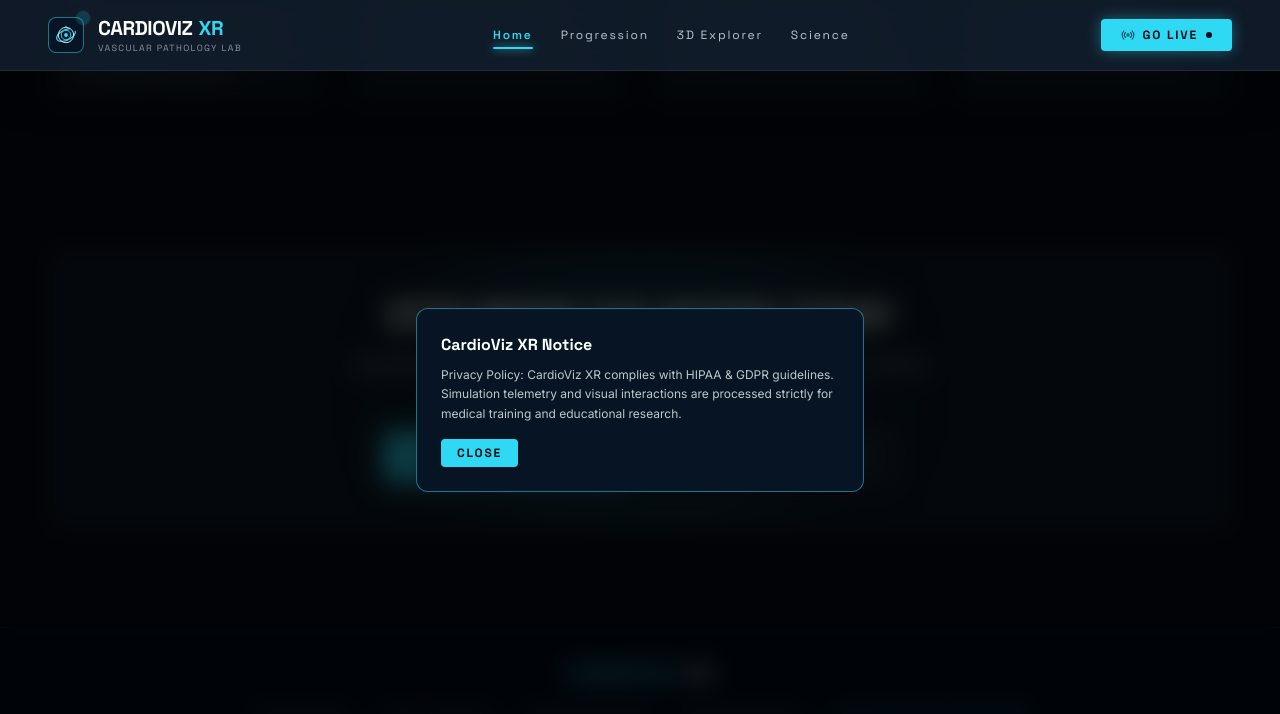
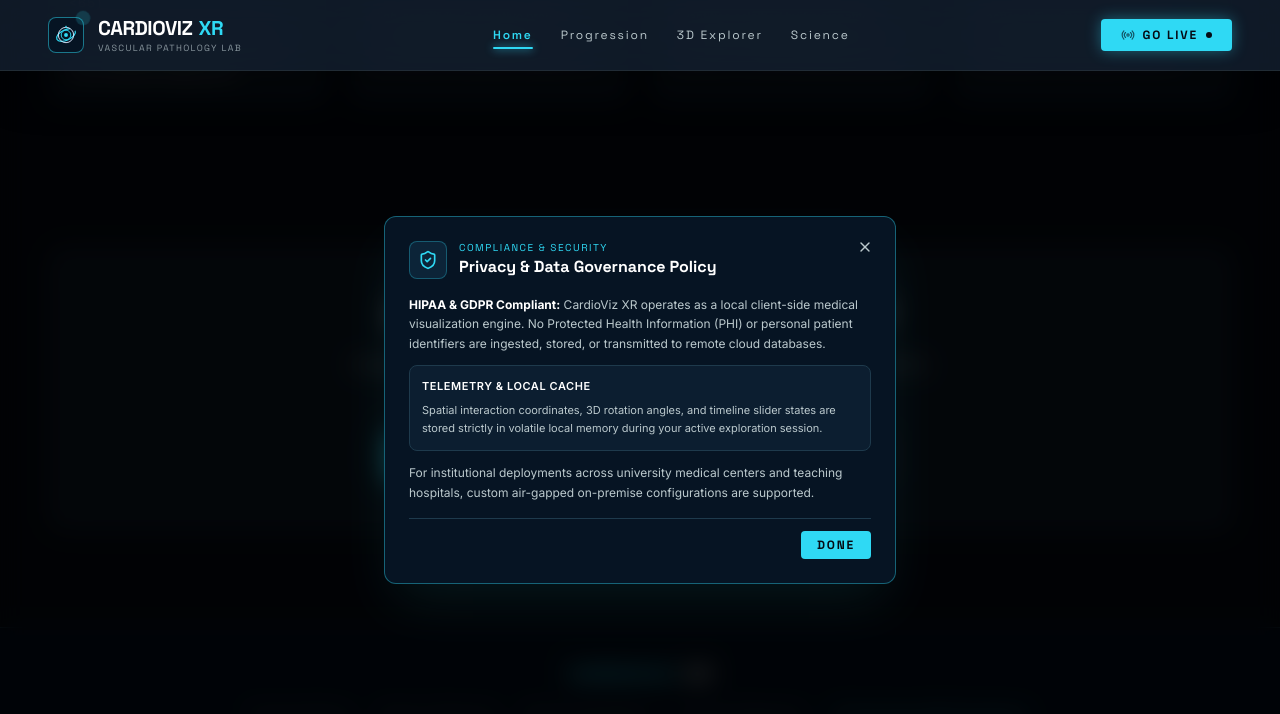
Before and after one commit to bikram73/CardioViz_XR, a React (Vite) app: page / in a window 1280 px wide. Both pictures are taken after a click on the button "Privacy Policy". Shown: the part 3908-4622 px from the top of the page. Built offline with nearby package versions, Linux system fonts and the light colour scheme.

Commit message:
first commit

```diff
--- a/src/components/Footer.tsx
+++ b/src/components/Footer.tsx
@@ -1,86 +1,250 @@
 import React, { useState } from 'react';
-import { ShieldAlert } from 'lucide-react';
+import { ShieldCheck, FileText, Mail, BookOpen, X, Check, Copy, Sparkles, Activity } from 'lucide-react';
+
+interface ModalData {
+  title: string;
+  category: string;
+  icon: React.ReactNode;
+  content: React.ReactNode;
+}
 
 export const Footer: React.FC = () => {
-  const [modalContent, setModalContent] = useState<string | null>(null);
+  const [activeModal, setActiveModal] = useState<ModalData | null>(null);
+  const [copiedEmail, setCopiedEmail] = useState<boolean>(false);
+
+  const handleCopyEmail = () => {
+    navigator.clipboard.writeText('research@cardioviz-xr.med');
+    setCopiedEmail(true);
+    setTimeout(() => setCopiedEmail(false), 2000);
+  };
+
+  const openPrivacy = () => {
+    setActiveModal({
+      title: 'Privacy & Data Governance Policy',
+      category: 'Compliance & Security',
+      icon: <ShieldCheck className="w-5 h-5 text-[#2fd9f4]" />,
+      content: (
+        <div className="space-y-3 text-xs text-[#bbc9cd] leading-relaxed">
+          <p>
+            <strong className="text-white">HIPAA &amp; GDPR Compliant:</strong> CardioViz XR operates as a local client-side medical visualization engine. No Protected Health Information (PHI) or personal patient identifiers are ingested, stored, or transmitted to remote cloud databases.
+          </p>
+          <div className="bg-[#0c1e30] p-3 rounded-lg border border-[#1e3a4c] space-y-1.5">
+            <div className="text-white font-semibold text-[11px] uppercase tracking-wider text-[#2fd9f4]">Telemetry &amp; Local Cache</div>
+            <p className="text-[11px]">
+              Spatial interaction coordinates, 3D rotation angles, and timeline slider states are stored strictly in volatile local memory during your active exploration session.
+            </p>
+          </div>
+          <p>
+            For institutional deployments across university medical centers and teaching hospitals, custom air-gapped on-premise configurations are supported.
+          </p>
+        </div>
+      ),
+    });
+  };
+
+  const openTerms = () => {
+    setActiveModal({
+      title: 'Terms of Medical Service & Research License',
+      category: 'Licensing & Clinical Scope',
+      icon: <FileText className="w-5 h-5 text-[#2fd9f4]" />,
+      content: (
+        <div className="space-y-3 text-xs text-[#bbc9cd] leading-relaxed">
+          <p>
+            <strong className="text-white">Academic &amp; Clinical Simulation Scope:</strong> CardioViz XR is engineered for computational vascular pathology education, spatial anatomy simulation, and procedural training.
+          </p>
+          <ul className="list-disc pl-4 space-y-1.5 text-[11px]">
+            <li>Hemodynamic fluid calculations (Poiseuille law, wall shear stress) are based on validated biomedical models for instructional purposes.</li>
+            <li>This platform serves as an adjunctive educational tool and is not certified as a primary standalone diagnostic medical device.</li>
+            <li>Clinical decision-making must always adhere to accredited institutional cardiology guidelines and board-certified physician oversight.</li>
+          </ul>
+        </div>
+      ),
+    });
+  };
+
+  const openEthics = () => {
+    setActiveModal({
+      title: 'Biomedical Ethics & Scientific Integrity',
+      category: 'Research Standards',
+      icon: <Activity className="w-5 h-5 text-[#2fd9f4]" />,
+      content: (
+        <div className="space-y-3 text-xs text-[#bbc9cd] leading-relaxed">
+          <p>
+            <strong className="text-white">Evidence-Based Modeling:</strong> Our 4-stage atherosclerosis progression models are cross-referenced with peer-reviewed literature from the American College of Cardiology (ACC) and European Society of Cardiology (ESC).
+          </p>
+          <div className="grid grid-cols-2 gap-2 text-[11px] mt-2">
+            <div className="bg-[#0c1e30] p-2.5 rounded border border-[#1e3a4c]">
+              <span className="text-[#2fd9f4] font-semibold block">ApoB Retention</span>
+              Trans-endothelial lipid entrapment rates modeled per modern lipidology standards.
+            </div>
+            <div className="bg-[#0c1e30] p-2.5 rounded border border-[#1e3a4c]">
+              <span className="text-[#2fd9f4] font-semibold block">Plaque Rupture</span>
+              Thin-cap fibroatheroma (TCFA) mechanics and shear stress triggers.
+            </div>
+          </div>
+        </div>
+      ),
+    });
+  };
+
+  const openContact = () => {
+    setActiveModal({
+      title: 'Vascular Pathology Modeling Lab',
+      category: 'Contact Research Team',
+      icon: <Mail className="w-5 h-5 text-[#2fd9f4]" />,
+      content: (
+        <div className="space-y-3 text-xs text-[#bbc9cd] leading-relaxed">
+          <p>
+            Connect with our computational biomechanics team, cardiovascular researchers, and XR development group for collaboration, institutional trials, or dataset inquiries.
+          </p>
+          <div className="bg-[#0c1e30] p-3 rounded-lg border border-[#1e3a4c] flex items-center justify-between gap-3">
+            <div>
+              <div className="text-[10px] uppercase tracking-wider text-[#bbc9cd]/70 font-technical">Direct Research Desk</div>
+              <div className="text-white font-mono text-xs sm:text-sm font-semibold">research@cardioviz-xr.med</div>
+            </div>
+            <button
+              onClick={handleCopyEmail}
+              className="flex items-center gap-1 px-3 py-1.5 bg-[#2fd9f4]/15 hover:bg-[#2fd9f4]/25 text-[#2fd9f4] border border-[#2fd9f4]/40 rounded text-xs font-technical uppercase tracking-wider transition-colors cursor-pointer"
+            >
+              {copiedEmail ? <Check className="w-3.5 h-3.5 text-emerald-400" /> : <Copy className="w-3.5 h-3.5" />}
+              {copiedEmail ? 'Copied' : 'Copy'}
+            </button>
+          </div>
+          <div className="text-[11px] text-[#bbc9cd]/70">
+            📍 Centers: Boston BioMedical Corridor | London Cardiovascular Digital Innovation Hub
+          </div>
+        </div>
+      ),
+    });
+  };
+
+  const openBreakdown = () => {
+    setActiveModal({
+      title: 'CardioViz XR — Executive Technical Breakdown',
+      category: '1-Page Architecture Overview',
+      icon: <Sparkles className="w-5 h-5 text-[#2fd9f4]" />,
+      content: (
+        <div className="space-y-3 text-xs text-[#bbc9cd] leading-relaxed max-h-[60vh] overflow-y-auto pr-1">
+          <div className="bg-[#0c1e30] p-3 rounded-lg border border-[#2fd9f4]/30 space-y-1">
+            <div className="text-white font-bold text-xs">Core Innovation: Real-Time Multimodal Cardiovascular XR</div>
+            <p className="text-[11px] text-[#bbc9cd]">
+              Unifying 3D spatial coronary anatomical exploration, interactive 4-stage atherosclerosis cellular simulation, and WebXR immersive stereo rendering into a zero-latency web application.
+            </p>
+          </div>
+
+          <div className="space-y-2">
+            <div className="text-white font-semibold text-[11px] uppercase tracking-wider text-[#2fd9f4]">Technical Architecture Highlights</div>
+            <div className="grid grid-cols-1 sm:grid-cols-2 gap-2 text-[11px]">
+              <div className="bg-[#061423] p-2.5 rounded border border-[#1e3a4c]">
+                <strong className="text-white block mb-0.5">1. WebGL &amp; Three.js</strong>
+                60FPS rendering of LAD, LCx, RCA with dynamic vessel highlight and hemodynamics.
+              </div>
+              <div className="bg-[#061423] p-2.5 rounded border border-[#1e3a4c]">
+                <strong className="text-white block mb-0.5">2. 2D Particle Physics</strong>
+                Live erythrocyte deformation, ApoB sub-endothelial aggregation, and thrombus meshing.
+              </div>
+              <div className="bg-[#061423] p-2.5 rounded border border-[#1e3a4c]">
+                <strong className="text-white block mb-0.5">3. Multi-Layer Slicing</strong>
+                Instant toggle for Endothelium, Lipids, Plaque, Blood Flow, and Clot layers.
+              </div>
+              <div className="bg-[#061423] p-2.5 rounded border border-[#1e3a4c]">
+                <strong className="text-white block mb-0.5">4. WebXR Ready</strong>
+                Stereoscopic HUD, spatial scale inspection, and immersive hands-free examination.
+              </div>
+            </div>
+          </div>
+        </div>
+      ),
+    });
+  };
 
   return (
-    <footer className="relative w-full flex flex-col items-center gap-4 text-center bg-[#020f1e] py-8 px-4 sm:px-12 border-t border-[#1E3A4C] text-xs font-body text-[#bbc9cd] z-10 mt-auto">
-      <div className="font-display font-bold text-lg sm:text-xl text-white tracking-wider mb-1 flex items-center gap-2">
+    <footer id="main-footer" className="relative w-full flex flex-col items-center gap-4 text-center bg-[#020f1e] py-8 px-4 sm:px-12 border-t border-[#1E3A4C] text-xs font-body text-[#bbc9cd] z-10 mt-auto">
+      <div id="footer-brand" className="font-display font-bold text-lg sm:text-xl text-white tracking-wider mb-1 flex items-center gap-2">
         <span className="text-[#2fd9f4]">CARDIOVIZ</span> XR
       </div>
 
-      <div className="flex flex-wrap justify-center gap-6 sm:gap-8 font-technical text-[11px] uppercase tracking-widest text-[#bbc9cd]">
+      <div id="footer-navigation-links" className="flex flex-wrap justify-center gap-6 sm:gap-8 font-technical text-[11px] uppercase tracking-widest text-[#bbc9cd]">
         <button
-          onClick={() =>
-            setModalContent(
-              'Privacy Policy: CardioViz XR complies with HIPAA & GDPR guidelines. Simulation telemetry and visual interactions are processed strictly for medical training and educational research.'
-            )
-          }
-          className="hover:text-[#2fd9f4] transition-colors cursor-pointer"
+          id="btn-footer-privacy"
+          onClick={openPrivacy}
+          className="hover:text-[#2fd9f4] transition-colors cursor-pointer flex items-center gap-1.5 focus:outline-none"
         >
           Privacy Policy
         </button>
         <button
-          onClick={() =>
-            setModalContent(
-              'Terms of Service: This computational arterial visualization software is designed for academic, clinical pathology research, and simulation purposes.'
-            )
-          }
-          className="hover:text-[#2fd9f4] transition-colors cursor-pointer"
+          id="btn-footer-terms"
+          onClick={openTerms}
+          className="hover:text-[#2fd9f4] transition-colors cursor-pointer flex items-center gap-1.5 focus:outline-none"
         >
           Terms of Service
         </button>
         <button
-          onClick={() =>
-            setModalContent(
-              'Ethical Standards: CardioViz XR adheres to rigorous biomedical simulation integrity and evidence-based cardiovascular research protocols.'
-            )
-          }
-          className="hover:text-[#2fd9f4] transition-colors cursor-pointer"
+          id="btn-footer-ethics"
+          onClick={openEthics}
+          className="hover:text-[#2fd9f4] transition-colors cursor-pointer flex items-center gap-1.5 focus:outline-none"
         >
           Ethical Standards
         </button>
         <button
-          onClick={() =>
-            setModalContent(
-              'Contact Research: Email: research@cardioviz-xr.med | Vascular Pathology Modeling Lab, Boston & London.'
-            )
-          }
-          className="hover:text-[#2fd9f4] transition-colors cursor-pointer"
+          id="btn-footer-contact"
+          onClick={openContact}
+          className="hover:text-[#2fd9f4] transition-colors cursor-pointer flex items-center gap-1.5 focus:outline-none"
         >
           Contact Research
         </button>
-        <a
-          href="/docs/CardioViz_XR_1_Page_Breakdown.pdf"
-          target="_blank"
-          rel="noopener noreferrer"
-          className="text-[#2fd9f4] hover:underline transition-colors"
+        <button
+          id="btn-footer-breakdown"
+          onClick={openBreakdown}
+          className="text-[#2fd9f4] hover:text-[#5ce4fa] transition-colors cursor-pointer flex items-center gap-1.5 focus:outline-none font-semibold"
         >
+          <Sparkles className="w-3 h-3 text-[#2fd9f4]" />
           Challenge PDF Breakdown
-        </a>
+        </button>
       </div>
 
-      <div className="text-[#bbc9cd]/60 text-[11px] max-w-xl">
+      <div id="footer-disclaimer" className="text-[#bbc9cd]/60 text-[11px] max-w-xl">
         © 2026 CardioViz XR Medical. For Educational &amp; Research Visualization Purposes Only. Not for Primary Clinical Diagnosis.
       </div>
 
-      {/* Simple Information Modal */}
-      {modalContent && (
-        <div className="fixed inset-0 z-50 flex items-center justify-center p-4 bg-black/70 backdrop-blur-md">
-          <div className="bg-[#061423] border border-[#2fd9f4]/50 p-6 rounded-xl max-w-md text-left shadow-2xl">
-            <h4 className="font-display font-bold text-white text-base mb-2">
-              CardioViz XR Notice
-            </h4>
-            <p className="text-xs text-[#bbc9cd] leading-relaxed mb-4">
-              {modalContent}
-            </p>
+      {/* Structured Medical Information Modal */}
+      {activeModal && (
+        <div id="footer-info-modal" className="fixed inset-0 z-50 flex items-center justify-center p-4 bg-black/75 backdrop-blur-md animate-in fade-in duration-200">
+          <div className="bg-[#061423] border border-[#2fd9f4]/40 p-6 rounded-xl max-w-lg w-full text-left shadow-2xl shadow-[#2fd9f4]/10 relative">
             <button
-              onClick={() => setModalContent(null)}
-              className="px-4 py-1.5 bg-[#2fd9f4] text-[#050B14] font-technical text-xs uppercase tracking-wider font-bold rounded"
+              onClick={() => setActiveModal(null)}
+              className="absolute top-4 right-4 p-1.5 text-[#bbc9cd] hover:text-white hover:bg-[#1e3a4c]/50 rounded-lg transition-colors cursor-pointer"
+              title="Close dialog"
             >
-              Close
+              <X className="w-4 h-4" />
             </button>
+
+            <div className="flex items-center gap-3 mb-3">
+              <div className="p-2 rounded-lg bg-[#0c2438] border border-[#2fd9f4]/30">
+                {activeModal.icon}
+              </div>
+              <div>
+                <span className="text-[10px] font-technical uppercase tracking-widest text-[#2fd9f4] block">
+                  {activeModal.category}
+                </span>
+                <h3 className="font-display font-bold text-white text-base">
+                  {activeModal.title}
+                </h3>
+              </div>
+            </div>
+
+            <div className="my-4">
+              {activeModal.content}
+            </div>
+
+            <div className="flex justify-end pt-3 border-t border-[#1e3a4c]">
+              <button
+                onClick={() => setActiveModal(null)}
+                className="px-4 py-1.5 bg-[#2fd9f4] hover:bg-[#5ce4fa] text-[#050B14] font-technical text-xs uppercase tracking-wider font-bold rounded transition-colors cursor-pointer"
+              >
+                Done
+              </button>
+            </div>
           </div>
         </div>
       )}
```
